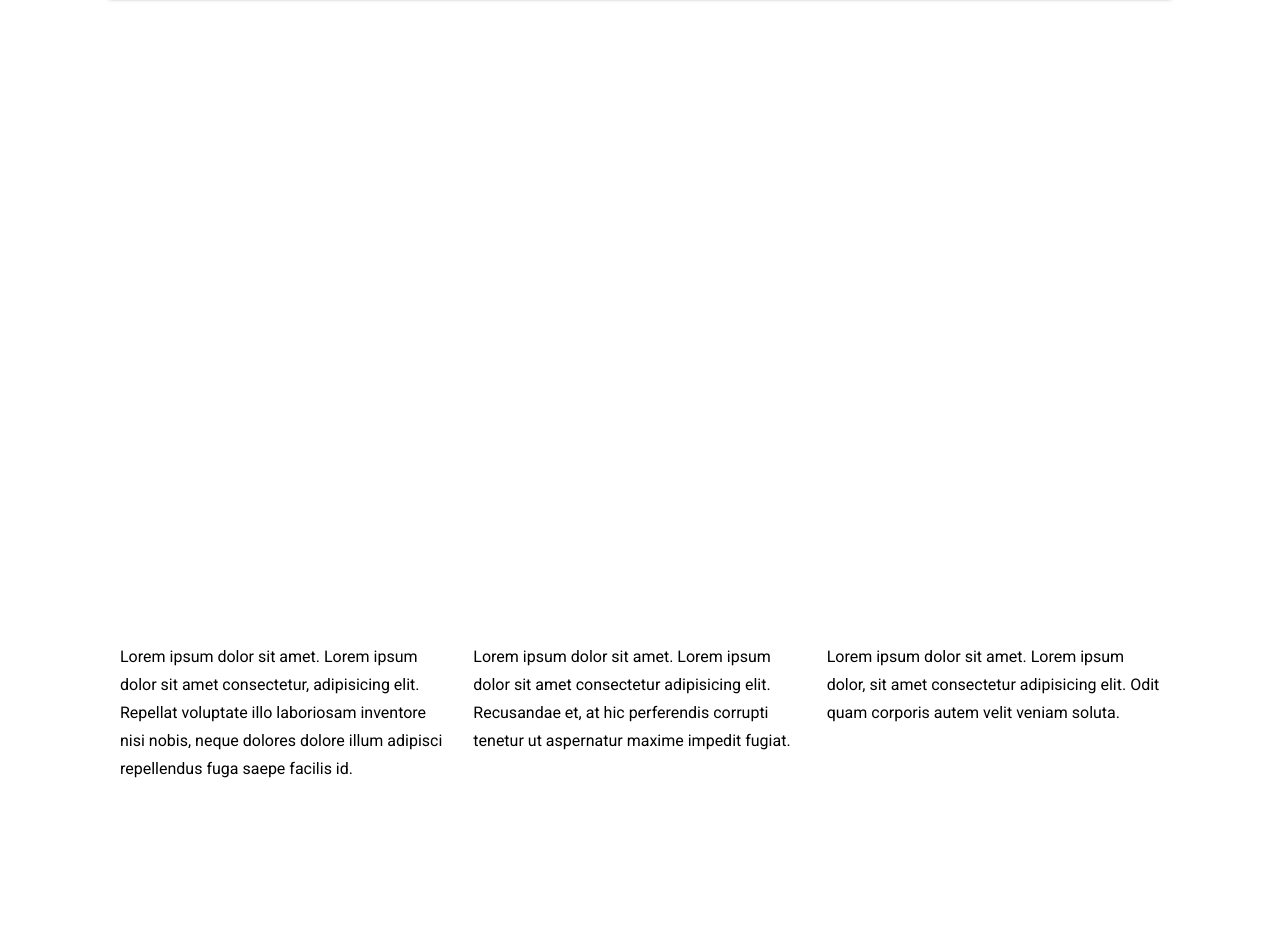
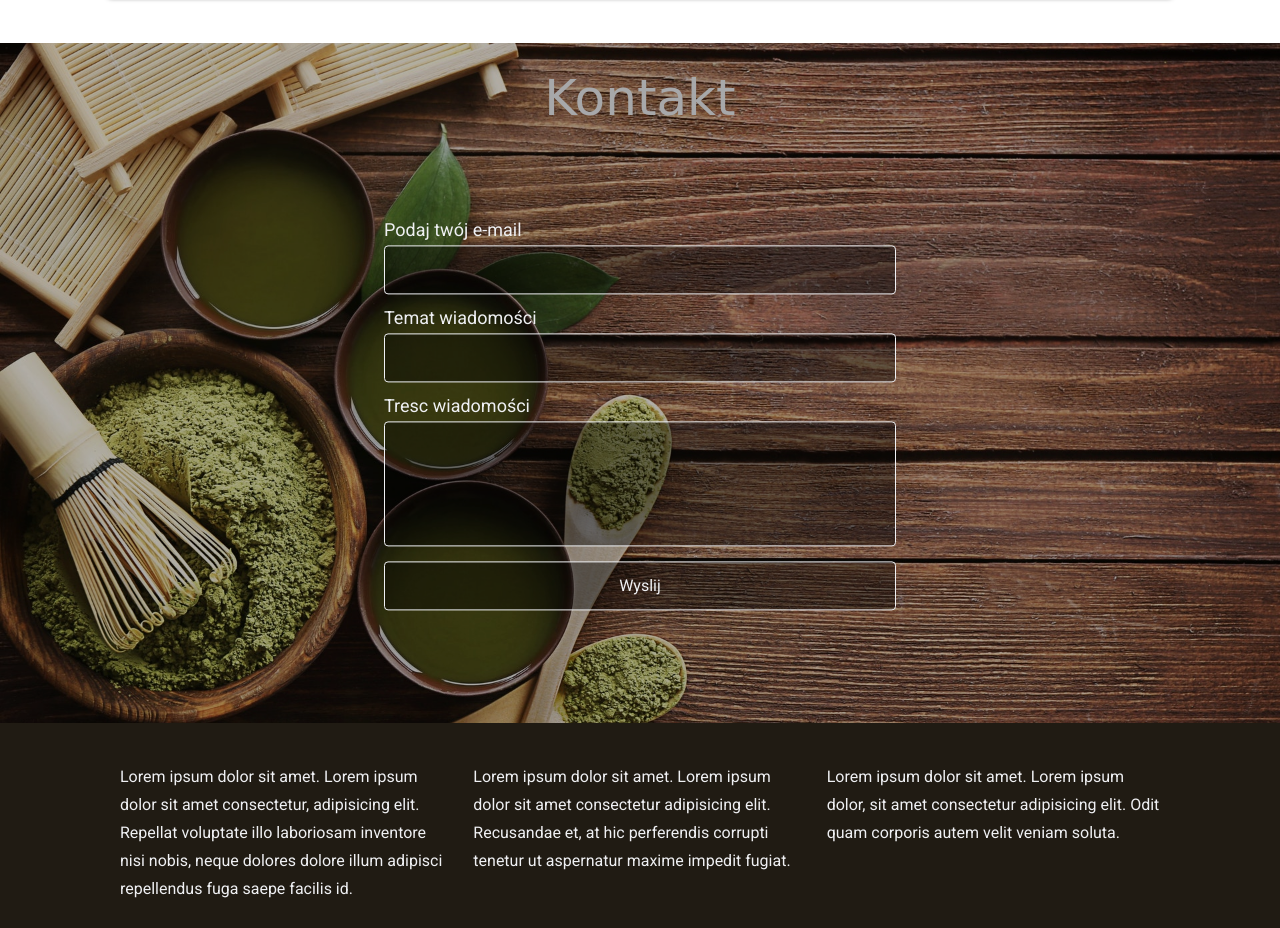
Before and after one commit to ChesterVip/test2, a plain HTML site: page index.html in a window 1280 px wide. Shown: the part 2581-3509 px from the top of the page. Before the commit the page ends 3389 px from the top, so only its background shows below. Drawn offline with Linux system fonts and the light colour scheme; a web font is replaced by a local one.

Commit message:
scss form and contact add

```diff
--- a/index.html
+++ b/index.html
@@ -71,7 +71,27 @@
         </div>
     </div>
 </section>
-<section class="site-sections" id="localisation">
+
+<section class="site-sections site-contact" id="contact">
+    <div class="blackout site-contact__blackout"> </div>
+    <h2 class="heading--h2">Kontakt</h2>
+    <div class="container">
+        <div class="row">
+            <div class="col">
+                <form action="" class="form site-contact__form">
+                    <label for="mail" class="form__label">Podaj twój e-mail</label>
+                    <input class="form__item" id="mail" type="text">
+                    <label for="subject" class="form__label">Temat wiadomości</label>
+                    <input class="form__item" id="messege" type="text">
+                    <label for="subject" class="form__label">Tresc wiadomości</label>
+                    <textarea class="form__item" id="message" cols="15" rows="5"></textarea>
+                    <input class="form__item" type="submit" value="Wyslij">
+                </form>
+            </div>
+        </div>
+    </div>
+
+</section>
 
 </main>
     <footer class="site-footer">
@@ -84,7 +104,6 @@
         </div>
     </footer>
 
-</section>
 <script src="../js/javascript.js"></script>
 </body>
 </html>
--- a/scss/6-components/_blackout.scss
+++ b/scss/6-components/_blackout.scss
@@ -1,4 +1,4 @@
 .blackout{
     background-color: rgba(0, 0, 0, 0.30);
-    z-index: -1;
+    z-index: 0;
 }
--- /dev/null
+++ b/scss/6-components/_form.scss
@@ -0,0 +1,38 @@
+@use '../1-settings/' as *;
+@use '../2-tools/' as *;
+
+
+.form{
+    width: 95%;
+    font-family: Roboto, sans-serif;
+
+    @include medium {
+        width: 60%;
+    }
+    @include large{
+        width: 40%;
+    }
+    &__label{
+        font-size: 1.8rem;
+        margin-bottom: .6rem;
+        display: block;
+    }
+    &__item{
+        color: $color-white;
+        display: block;
+        width: 100%;
+        font-size: 1.6rem;
+        padding: 1.4rem;
+        background-color: rgba(0, 0, 0, 0.4);
+        border: 1px solid $color-white;
+        border-radius: .4rem;
+        margin-bottom: 1.5rem;
+        outline: 0;
+        resize: none;
+        font-family: inherit;
+        transition: .5s;
+        &:focus, &:hover{
+            background-color: rgba(255, 255, 255, .25);
+        }
+    }
+}
--- a/scss/6-components/_heading.scss
+++ b/scss/6-components/_heading.scss
@@ -1,6 +1,7 @@
 @use '../1-settings/' as *;
 @use '../2-tools/' as *;
 .heading{
+    z-index: 2;
 
     &--h1{
         color: $color-white;
--- a/scss/6-components/_index.scss
+++ b/scss/6-components/_index.scss
@@ -4,3 +4,4 @@
 @forward 'a';
 @forward 'heading';
 @forward 'image-box';
+@forward 'form';
--- a/scss/7-templates/_index.scss
+++ b/scss/7-templates/_index.scss
@@ -1,2 +1,4 @@
 @forward 'site-header';
 @forward 'site-section';
+@forward 'site-contact';
+@forward 'site-footer';
--- /dev/null
+++ b/scss/7-templates/_site-contact.scss
@@ -0,0 +1,27 @@
+@use '../1-settings/'as *;
+
+
+.site-contact{
+    background: url('../assets/img/contact.jpeg') center/cover fixed;
+    color: $color-white;
+    position: relative;
+    height: 85vh;
+    z-index: 2;
+
+    &__blackout{
+        width: 100%;
+        height: 100%;
+        position: absolute;
+        top: 0;
+        left: 0;
+    }
+    &__h2{
+        position: absolute;
+    }
+    &__form{
+        position: absolute;
+        top: 50%;
+        left: 50%;
+        transform: translate(-50%, -40%);
+    }
+}
```
Also changed, not shown: css/main.css, 1 other file.
